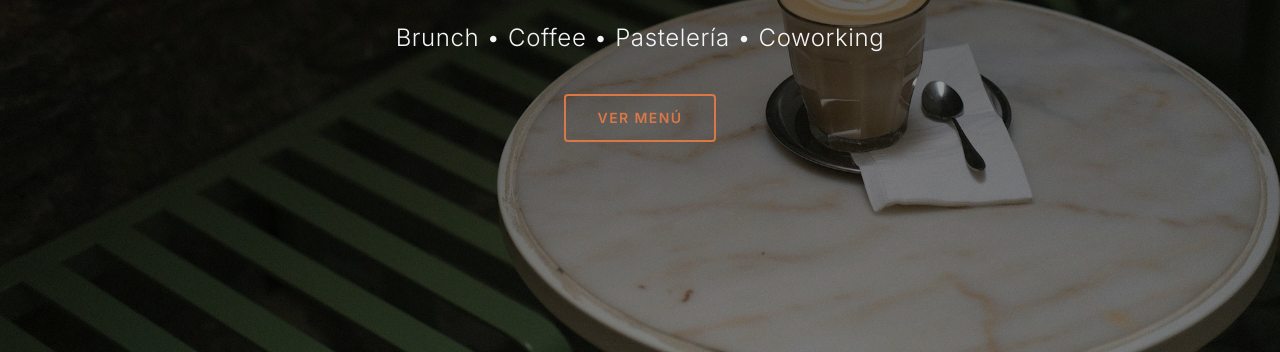
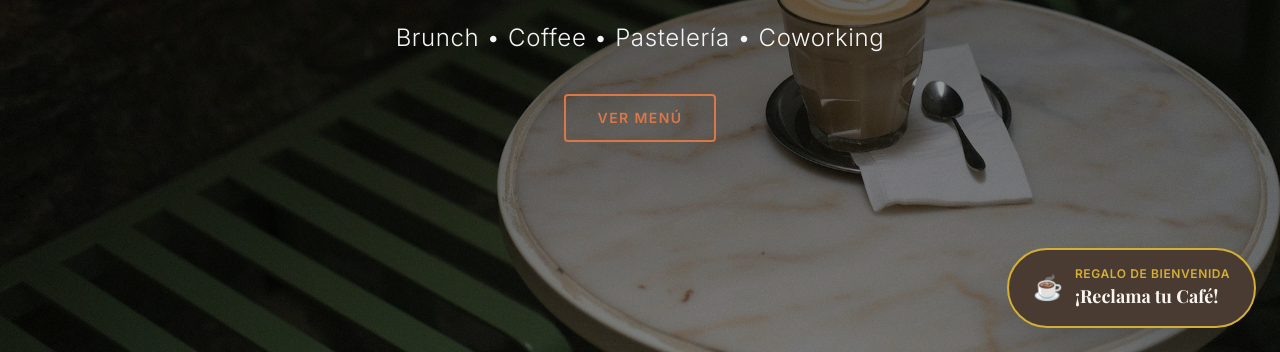
Before and after one commit to LauraOrtizHP/bistrea-coffee-website, a plain HTML site: page index.html in a window 1280 px wide. Shown: the part 448-800 px from the top of the page. Drawn offline with nearby package versions, Linux system fonts and the light colour scheme; a script that the page names is missing; a web font is replaced by a local one.

Commit message:
Update index.html
feat: integrar widget de Tally en la página web para habilitar el registro de clientes

```diff
--- a/index.html
+++ b/index.html
@@ -322,6 +322,24 @@
                 </div>
             </footer>
         </div>
+        <!-- WIDGET DE FIDELIZACIÓN (TALLY) -->
+        <script async src="https://tally.so/widgets/embed.js"></script>
+        <button
+            data-tally-open="https://tally.so/r/obbPlX"
+            data-tally-layout="modal"
+            data-tally-width="500"
+            data-tally-emoji-text="🎁"
+            data-tally-emoji-animation="tada"
+            data-tally-auto-close="2000"
+            class="fixed bottom-6 right-6 z-50 flex items-center gap-3 px-6 py-4 bg-bistrea-brown text-bistrea-cream rounded-full shadow-2xl hover:scale-105 hover:bg-bistrea-orange transition-all duration-300 border-2 border-bistrea-gold cursor-pointer group"
+        >
+            <span class="text-2xl group-hover:rotate-12 transition-transform">☕</span>
+            <div class="flex flex-col items-start leading-tight">
+                <span class="font-bold text-xs text-bistrea-gold uppercase tracking-wider">Regalo de Bienvenida</span>
+                <span class="font-serif font-bold text-lg">¡Reclama tu Café!</span>
+            </div>
+        </button>
+
     </div>
 
     <!-- LÓGICA DE LA APLICACIÓN (VUE.JS) -->
```
